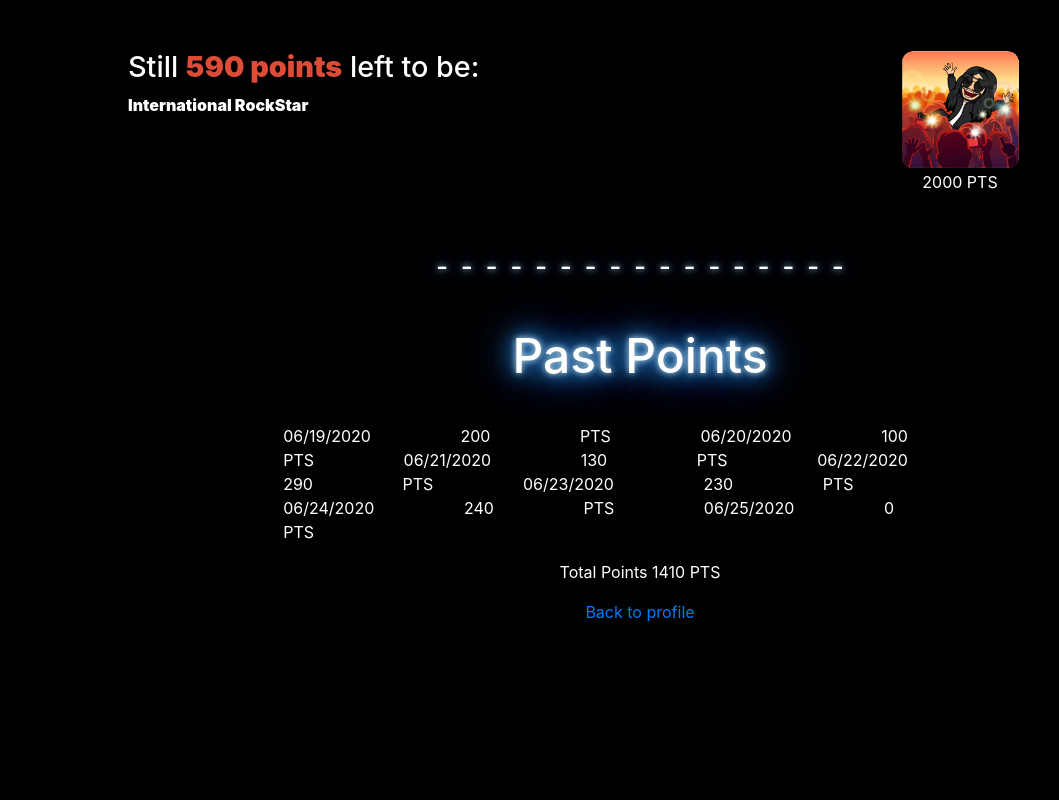
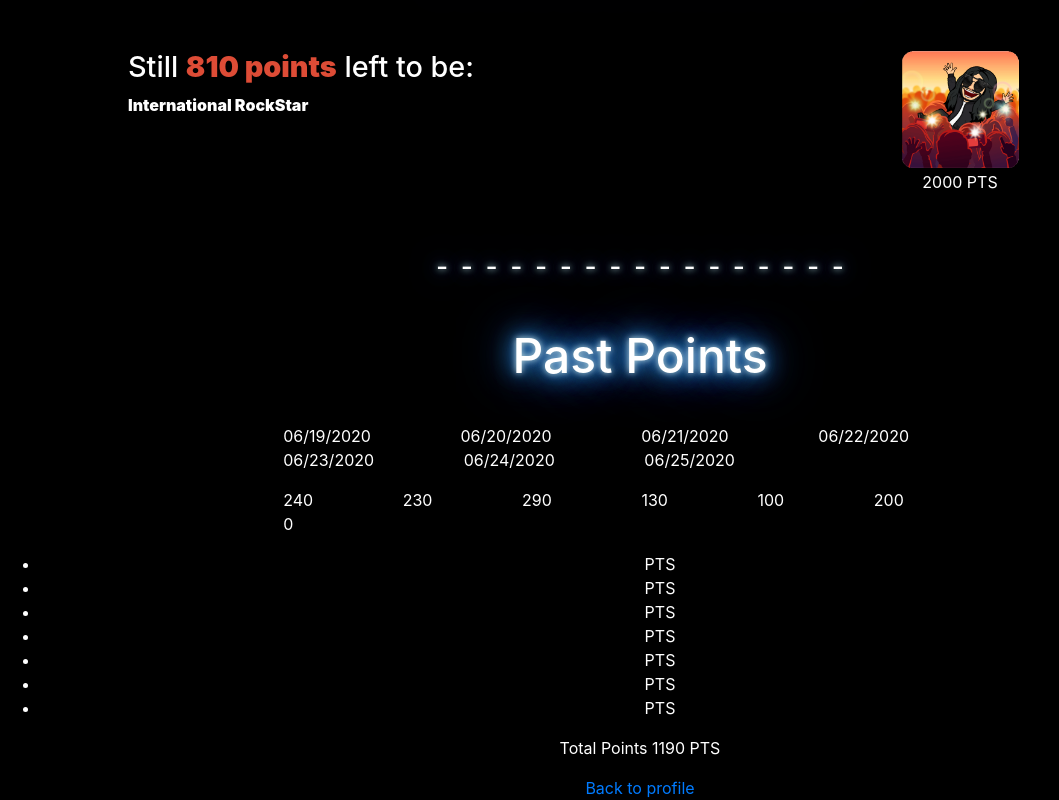
Before and after one commit to JenniferFromanger/Quoi-de-neuf, a React (Create React App) app in the folder quoi-de-neuf/: page /Report in a window 1280 px wide. Shown: the part 513-1313 px from the top of the page, without its empty margins (0-1059 px from the left). Before the commit the page ends 1137 px from the top, so only its background shows below. Built offline with nearby package versions, Linux system fonts and the light colour scheme.

Commit message:
split map in 3 arrays

```diff
--- a/quoi-de-neuf/src/components/Report.jsx
+++ b/quoi-de-neuf/src/components/Report.jsx
@@ -7,7 +7,7 @@ import "./Report.scss";
 export default function Report() {
   const score = useSelector((state) => state.score);
 
-  let countPoint = [score, 240.0, 230.0, 290.0, 130.0, 100.0, 200.0, 220.0];
+  let countPoint = [240.0, 230.0, 290.0, 130.0, 100.0, 200.0, score];
 
   const totalPoint = countPoint.reduce(
     (accumulator, currentValue) => accumulator + currentValue
@@ -15,12 +15,10 @@ export default function Report() {
 
   let printDays = [];
   for (let i = 6; i >= 0; i--) {
-    printDays.push(
-      moment().subtract(i, "days").format("L"),
-      countPoint[i],
-      "PTS"
-    );
+    printDays.push(moment().subtract(i, "days").format("L"));
   }
+
+  let printPTS = ["PTS", "PTS", "PTS", "PTS", "PTS", "PTS", "PTS"];
 
   const pointLeft = 2000 - totalPoint;
 
@@ -63,6 +61,16 @@ export default function Report() {
             <li key={i}>{day}</li>
           ))}
         </ul>
+        <ul className="Liste">
+          {countPoint.map((num, i) => (
+            <li key={i}>{num}</li>
+          ))}
+        </ul>
+        <ul>
+          {printPTS.map((point, i) => (
+            <li key={i}>{point}</li>
+          ))}
+        </ul>
         <p>Total Points {totalPoint} PTS</p>
       </div>
       <Link to="/Profile">
```
